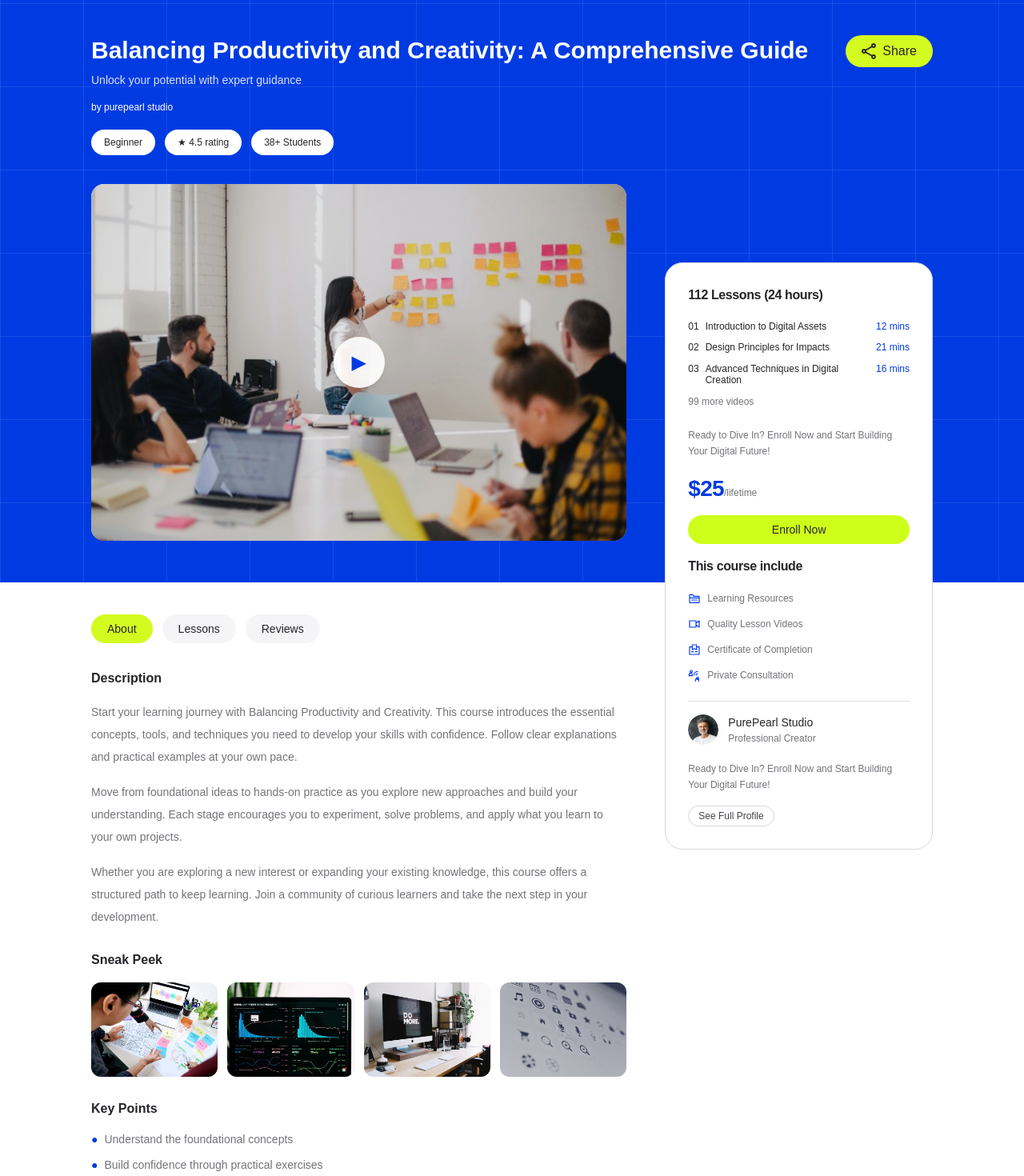
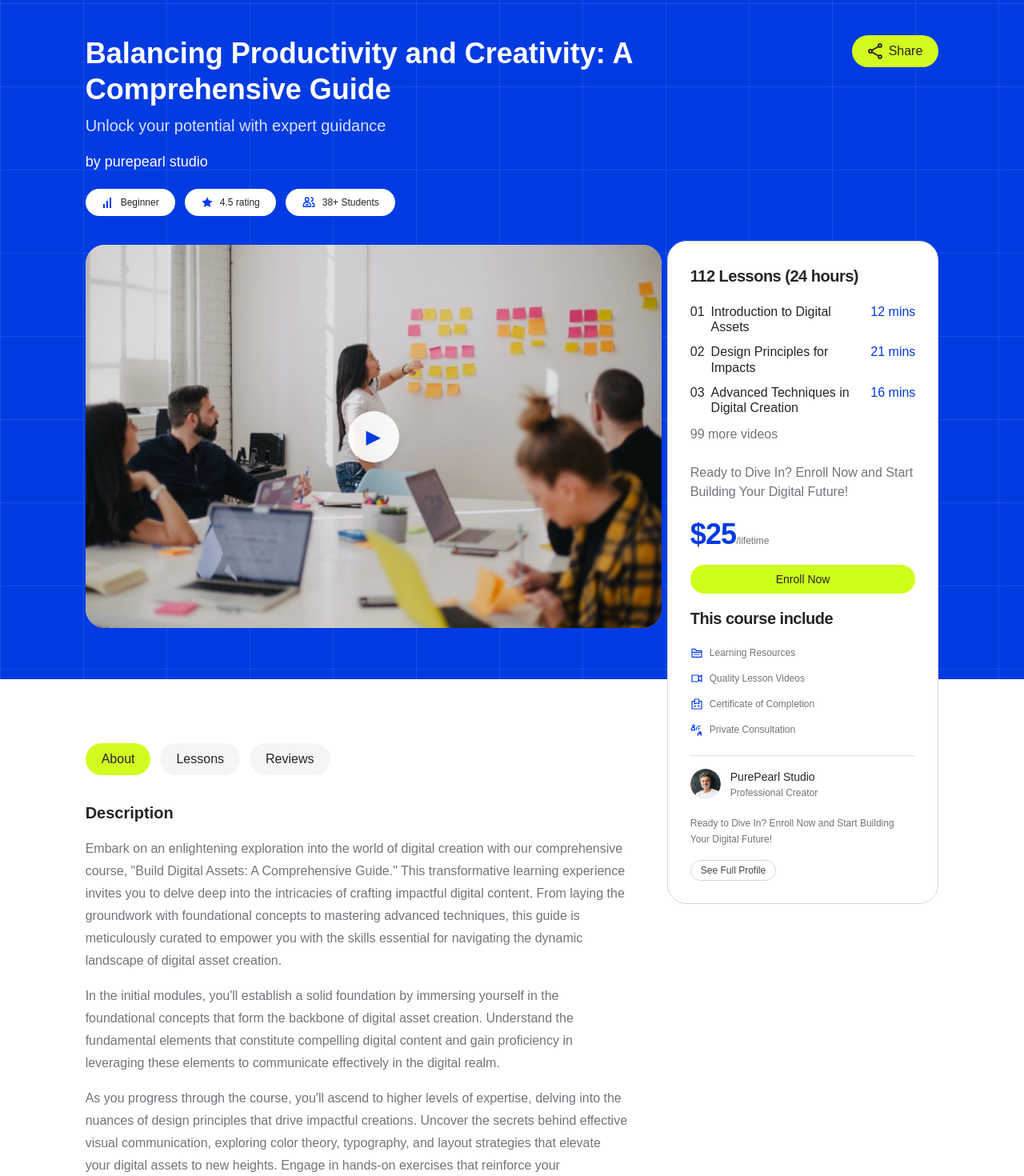
Before and after one commit to Farhanasharna2000/ByteSpace, a Next.js app: page /courses/balancing-productivity-and-creativity in a window 1280 px wide. Shown: the part 100-1570 px from the top of the page at 80% size. Built offline with nearby package versions, Linux system fonts and the light colour scheme.

Commit message:
update search,courses & not found page

```diff
--- a/components/courses/CourseDetails.tsx
+++ b/components/courses/CourseDetails.tsx
@@ -2,7 +2,7 @@
 
 import CourseReviews from "./CourseReviews";
 import CourseLessons from "./CourseLessons";
-import { useState } from "react";
+import { useEffect, useRef, useState } from "react";
 import Image from "next/image";
 import Link from "next/link";
 import Navbar from "@/components/shared/Navbar";
@@ -18,6 +18,21 @@ export default function CourseDetails({ course }: { course: Course }) {
   const [tab, setTab] = useState("About");
   const [message, setMessage] = useState("");
 
+  const toastTimer = useRef<ReturnType<typeof setTimeout> | null>(null);
+
+  useEffect(
+    () => () => {
+      if (toastTimer.current) clearTimeout(toastTimer.current);
+    },
+    [],
+  );
+
+  function showToast(text: string) {
+    setMessage(text);
+    if (toastTimer.current) clearTimeout(toastTimer.current);
+    toastTimer.current = setTimeout(() => setMessage(""), 6000);
+  }
+
   return (
     <main className="bg-white text-[#242528]">
       <div
@@ -29,25 +44,25 @@ export default function CourseDetails({ course }: { course: Course }) {
         }}
       >
         <Navbar overlay />
-        <div className="mx-auto max-w-275 px-6 pt-32 pb-10 sm:pt-36">
+        <div className="max-w-360 px-[clamp(24px,8.333vw,120px)] mx-auto pt-32 pb-10 lg:pb-16 lg:pt-36">
           <div className="flex items-start justify-between gap-5">
             <div>
-              <h1 className="text-2xl leading-tight font-semibold sm:text-3xl">
+              <h1 className="leading-tight font-semibold text-2xl lg:text-[36px]">
                 {course.title}: A Comprehensive Guide
               </h1>
-              <p className="mt-2 text-sm text-white/85">
+              <p className="mt-2 text-base lg:text-[20px] text-white/85">
                 Unlock your potential with expert guidance
               </p>
-              <p className="mt-4 text-xs">by {course.instructor}</p>
+              <p className="mt-4 text-sm lg:text-lg">by {course.instructor}</p>
             </div>
             <button
               className="shrink-0 rounded-full bg-[#d4fb20] px-5 py-2 flex gap-2 items-center text-xs md:text-base text-[#242528]"
               onClick={async () => {
                 try {
                   await navigator.clipboard.writeText(window.location.href);
-                  setMessage("Course link copied.");
+                  showToast("Course link copied.");
                 } catch {
-                  setMessage(
+                  showToast(
                     "Copy the page URL from your address bar to share this course.",
                   );
                 }
@@ -69,29 +84,61 @@ export default function CourseDetails({ course }: { course: Course }) {
             </button>
           </div>
           <div className="mt-5 flex flex-wrap gap-3 text-xs text-[#242528]">
-            {[
-              course.level,
-              `★ ${course.rating} rating`,
-              `${course.students}+ Students`,
-            ].map((label) => (
-              <span key={label} className="rounded-full bg-white px-4 py-2">
-                {label}
-              </span>
-            ))}
+            <span className="inline-flex items-center gap-2 rounded-full bg-white px-5 py-2">
+              <svg
+                aria-hidden="true"
+                width="16"
+                height="16"
+                viewBox="0 0 16 16"
+                fill="#003bff"
+              >
+                <path d="M2 10h2v5H2zm4-4h2v9H6zm4-4h2v13h-2z" />
+              </svg>
+              {course.level}
+            </span>
+            <span className="inline-flex items-center gap-2 rounded-full bg-white px-5 py-2">
+              <svg
+                aria-hidden="true"
+                width="16"
+                height="16"
+                viewBox="0 0 24 24"
+                fill="#003bff"
+              >
+                <path d="m12 2 3.09 6.26L22 9.27l-5 4.87 1.18 6.88L12 17.77l-6.18 3.25L7 14.14 2 9.27l6.91-1.01L12 2Z" />
+              </svg>
+              {course.rating} rating
+            </span>
+            <span className="inline-flex items-center gap-2 rounded-full bg-white px-5 py-2">
+              <svg
+                aria-hidden="true"
+                width="18"
+                height="18"
+                viewBox="0 0 24 24"
+                fill="none"
+                stroke="#003bff"
+                strokeWidth="1.8"
+                strokeLinecap="round"
+                strokeLinejoin="round"
+              >
+                <circle cx="9" cy="7" r="3" />
+                <path d="M3 19v-2a5 5 0 0 1 5-5h2a5 5 0 0 1 5 5v2H3Zm13-15a3 3 0 0 1 0 6m2 3a4 4 0 0 1 3 4v2h-3M7 16h4" />
+              </svg>
+              {course.students}+ Students
+            </span>
           </div>
-          <div className="mt-9 grid gap-8 lg:grid-cols-[minmax(0,2fr)_minmax(260px,1fr)] lg:gap-12">
-            <div className="relative aspect-3/2 overflow-hidden rounded-2xl bg-[#e6e6e6]">
+          <div className="mt-9 grid gap-8 lg:grid-cols-[minmax(0,720px)_minmax(260px,1fr)] lg:gap-12">
+            <div className="relative aspect-720/479 w-full max-w-180 overflow-hidden rounded-3xl bg-[#e6e6e6]">
               <Image
                 src={course.image}
                 alt={`Preview of ${course.title}`}
                 fill
-                sizes="(max-width: 1023px) 100vw, 700px"
+                sizes="(max-width: 767px) 100vw, 720px"
                 className="object-cover"
               />
               <button
                 aria-label="Play course preview"
                 onClick={() =>
-                  setMessage(
+                  showToast(
                     "A video preview is not available for this demo course yet.",
                   )
                 }
@@ -103,13 +150,10 @@ export default function CourseDetails({ course }: { course: Course }) {
               </button>
             </div>
           </div>
-          <p role="status" className="mt-3 text-sm">
-            {message}
-          </p>
         </div>
       </div>
 
-      <div className="mx-auto grid max-w-275 gap-10 px-6 py-10 lg:grid-cols-[minmax(0,2fr)_minmax(260px,1fr)] lg:gap-12">
+      <div className="max-w-360 px-[clamp(24px,8.333vw,120px)] mx-auto grid gap-10  py-10 lg:py-20 lg:grid-cols-[minmax(0,2fr)_minmax(260px,1fr)] lg:gap-12">
         <div>
           <div
             role="group"
@@ -121,7 +165,7 @@ export default function CourseDetails({ course }: { course: Course }) {
                 key={item}
                 aria-pressed={tab === item}
                 onClick={() => setTab(item)}
-                className={`rounded-full px-5 py-2 text-sm ${tab === item ? "bg-[#d4fb20]" : "bg-[#f5f5f7]"}`}
+                className={`rounded-full px-5 py-2 text-sm lg:text-base ${tab === item ? "bg-[#D4FB20]" : "bg-[#f5f5f7]"}`}
               >
                 {item}
               </button>
@@ -130,35 +174,46 @@ export default function CourseDetails({ course }: { course: Course }) {
           {tab === "About" && (
             <div className="mt-8 space-y-7">
               <section>
-                <h2 className="font-semibold">Description</h2>
-                <div className="mt-4 space-y-4 text-sm leading-7 text-[#73747a]">
+                <h2 className="font-semibold lg:text-[20px]">Description</h2>
+                <div className="mt-4 space-y-4 text-sm lg:text-base leading-7 text-[#73747a]">
                   <p>
-                    Start your learning journey with {course.title}. This course
-                    introduces the essential concepts, tools, and techniques you
-                    need to develop your skills with confidence. Follow clear
-                    explanations and practical examples at your own pace.
+                    Embark on an enlightening exploration into the world of
+                    digital creation with our comprehensive course, "Build
+                    Digital Assets: A Comprehensive Guide." This transformative
+                    learning experience invites you to delve deep into the
+                    intricacies of crafting impactful digital content. From
+                    laying the groundwork with foundational concepts to
+                    mastering advanced techniques, this guide is meticulously
+                    curated to empower you with the skills essential for
+                    navigating the dynamic landscape of digital asset creation.
                   </p>
                   <p>
-                    Move from foundational ideas to hands-on practice as you
-                    explore new approaches and build your understanding. Each
-                    stage encourages you to experiment, solve problems, and
-                    apply what you learn to your own projects.
+                    In the initial modules, you'll establish a solid foundation
+                    by immersing yourself in the foundational concepts that form
+                    the backbone of digital asset creation. Understand the
+                    fundamental elements that constitute compelling digital
+                    content and gain proficiency in leveraging these elements to
+                    communicate effectively in the digital realm.
                   </p>
                   <p>
-                    Whether you are exploring a new interest or expanding your
-                    existing knowledge, this course offers a structured path to
-                    keep learning. Join a community of curious learners and take
-                    the next step in your development.
+                    As you progress through the course, you'll ascend to higher
+                    levels of expertise, delving into the nuances of design
+                    principles that drive impactful creations. Uncover the
+                    secrets behind effective visual communication, exploring
+                    color theory, typography, and layout strategies that elevate
+                    your digital assets to new heights. Engage in hands-on
+                    exercises that reinforce your understanding, allowing you to
+                    apply these principles in practical scenarios.
                   </p>
                 </div>
               </section>
               <section>
-                <h2 className="font-semibold">Sneak Peek</h2>
+                <h2 className="font-semibold lg:text-[20px]">Sneak Peek</h2>
                 <div className="mt-4 grid grid-cols-2 gap-3 sm:grid-cols-4">
                   {courseSneakPeeks.map((src) => (
                     <div
                       key={src}
-                      className="relative aspect-4/3 overflow-hidden rounded-xl"
+                      className="relative aspect-4/3 overflow-hidden rounded-2xl"
                     >
                       <Image
                         src={src}
@@ -172,12 +227,28 @@ export default function CourseDetails({ course }: { course: Course }) {
                 </div>
               </section>
               <section>
-                <h2 className="font-semibold">Key Points</h2>
-                <ul className="mt-4 space-y-3 text-sm text-[#73747a]">
+                <h2 className="font-semibold lg:text-[20px]">Key Points</h2>
+                <ul className="mt-4 space-y-3 text-sm lg:text-base text-[#73747a]">
                   {courseKeyPoints.map((point) => (
                     <li key={point} className="flex gap-2">
                       <span className="text-[#003be2]" aria-hidden="true">
-                        ●
+                        <svg
+                          aria-hidden="true"
+                          width="18"
+                          height="18"
+                          viewBox="0 0 18 18"
+                          fill="none"
+                          className="shrink-0"
+                        >
+                          <circle cx="9" cy="9" r="9" fill="#003cff" />
+                          <path
+                            d="m5 9 2.5 2.5L13 6"
+                            stroke="white"
+                            strokeWidth="1.6"
+                            strokeLinecap="round"
+                            strokeLinejoin="round"
+                          />
+                        </svg>
                       </span>
                       {point}
                     </li>
@@ -190,15 +261,15 @@ export default function CourseDetails({ course }: { course: Course }) {
           {tab === "Reviews" && <CourseReviews title={course.title} />}
         </div>
 
-        <aside className="relative self-start rounded-[22px] border border-[#d7d8dd] bg-white px-7 py-7 lg:-mt-[440px]">
-          <h2 className="text-base font-semibold tracking-tight">
+        <aside className="relative self-start rounded-3xl border border-[#d7d8dd] bg-white px-7 py-7 lg:-mt-157">
+          <h2 className="lg:text-[20px] font-semibold tracking-tight">
             112 Lessons (24 hours)
           </h2>
           <ol className="mt-5 space-y-3">
             {sidebarLessons.map((lesson) => (
               <li
                 key={lesson.number}
-                className="flex items-start gap-2 text-xs leading-[1.2]"
+                className="flex items-start gap-2 font-medium leading-[1.2]"
               >
                 <span>{lesson.number}</span>
                 <span className="flex-1">{lesson.title}</span>
@@ -208,11 +279,11 @@ export default function CourseDetails({ course }: { course: Course }) {
               </li>
             ))}
           </ol>
-          <p className="mt-3 text-xs text-[#73747a]">99 more videos</p>
-          <p className="mt-6 text-xs leading-5 text-[#73747a]">
+          <p className="mt-3 text-[#73747a]">99 more videos</p>
+          <p className="mt-6  text-[#73747a]">
             Ready to Dive In? Enroll Now and Start Building Your Digital Future!
           </p>
-          <p className="mt-4 text-[28px] font-semibold tracking-tight text-[#003be2]">
+          <p className="mt-4 text-xl lg:text-[36px] font-semibold tracking-tight text-[#003be2]">
             ${course.price}
             <span className="text-xs font-normal tracking-normal text-[#73747a]">
               /lifetime
@@ -224,7 +295,7 @@ export default function CourseDetails({ course }: { course: Course }) {
           >
             Enroll Now
           </Link>
-          <h3 className="mt-4 text-base font-semibold tracking-tight">
+          <h3 className="mt-4 text-base lg:text-[20px] font-semibold tracking-tight">
             This course include
           </h3>
           <ul className="mt-5 space-y-4 text-xs text-[#73747a]">
@@ -277,6 +348,35 @@ export default function CourseDetails({ course }: { course: Course }) {
           </div>
         </aside>
       </div>
+      <div
+        role="status"
+        aria-live="polite"
+        aria-atomic="true"
+        className="fixed top-5 right-5 left-5 z-50 sm:left-auto sm:w-96"
+      >
+        {message && (
+          <div className="flex items-start gap-3 rounded-2xl border border-[#dedfe4] bg-white p-4 text-sm text-[#242528] shadow-xl">
+            <span
+              aria-hidden="true"
+              className="flex size-6 shrink-0 items-center justify-center rounded-full bg-[#ceff1a] font-semibold"
+            >
+              i
+            </span>
+            <p className="flex-1 leading-6">{message}</p>
+            <button
+              type="button"
+              aria-label="Dismiss notification"
+              onClick={() => {
+                if (toastTimer.current) clearTimeout(toastTimer.current);
+                setMessage("");
+              }}
+              className="flex size-7 shrink-0 items-center justify-center rounded-full text-lg text-[#73747a] hover:bg-gray-100 focus-visible:outline-2 focus-visible:outline-[#003cff]"
+            >
+              ×
+            </button>
+          </div>
+        )}
+      </div>
     </main>
   );
 }
--- a/components/courses/CourseSearch.tsx
+++ b/components/courses/CourseSearch.tsx
@@ -58,8 +58,8 @@ export default function CourseSearch({
         }}
       >
         <Navbar overlay />
-        <div className="mx-auto max-w-275 px-6 pt-32 pb-14 text-center sm:pt-36">
-          <h1 className="text-3xl font-semibold tracking-tight sm:text-4xl">
+        <div className="max-w-360 px-[clamp(24px,8.333vw,120px)] mx-auto pt-32 pb-14 text-center sm:pt-36">
+          <h1 className="text-2xl lg:text-[36px]  font-semibold tracking-tight">
             Find Your Next Course
           </h1>
           <form
@@ -91,7 +91,7 @@ export default function CourseSearch({
 
       <section
         aria-label="Course search results"
-        className="mx-auto max-w-275 px-6 py-12 sm:py-14"
+        className="max-w-360 px-[clamp(24px,8.333vw,120px)] mx-auto py-10 lg:py-20"
       >
         <div className="flex flex-wrap items-center gap-3">
           <button
--- a/components/shared/Footer.tsx
+++ b/components/shared/Footer.tsx
@@ -14,7 +14,7 @@ export default function Footer() {
   }, []);
 
   return (
-    <footer className="bg-white  pt-10 pb-8 text-[#242528] lg:pt-20">
+    <footer className="bg-white  pt-10 pb-8 text-[#242528] lg:pt-20 border-t border-gray-200">
       <div className="max-w-360 px-[clamp(24px,8.333vw,120px)] mx-auto">
         <div className="grid gap-12 lg:grid-cols-2 lg:gap-16">
           <div>
```
Also changed, not shown: app/not-found.tsx (+11 -9 lines), components/courses/CourseLessons.tsx (+23 -24 lines), components/courses/CourseReviews.tsx (+17 -17 lines), components/creators/CreatorProfile.tsx (+6 -6 lines).
